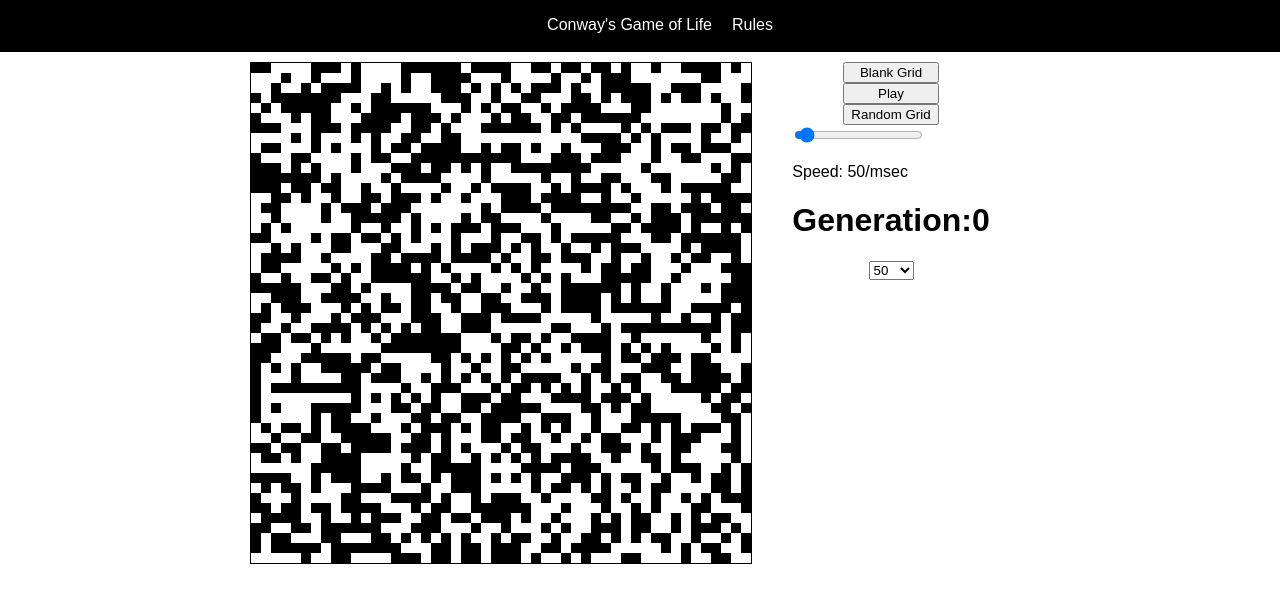
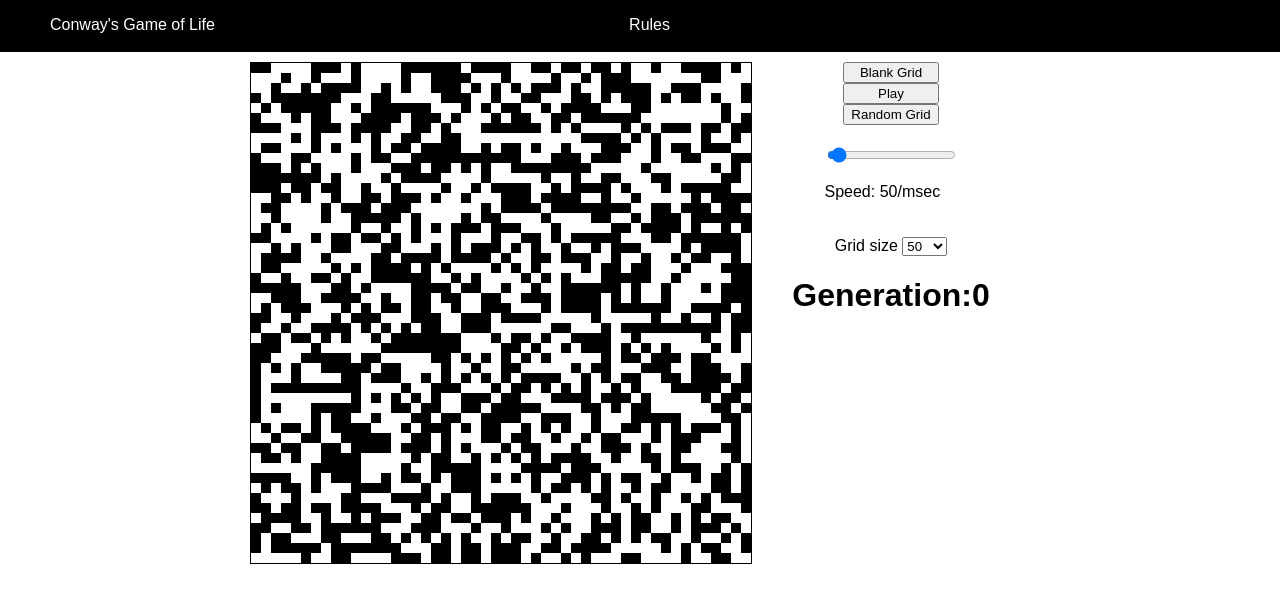
Before and after one commit to bsherwood9/gameOfLifeJS, a plain HTML site: page index.html in a window 1280 px wide. Drawn offline with Linux system fonts and the light colour scheme.

Commit message:
added some rules and a favicon.

```diff
--- a/index.html
+++ b/index.html
@@ -4,13 +4,14 @@
 <head>
   <title>Game of Life</title>
   <meta charset="UTF-8" />
+  <link rel="icon" href="icon.png" type="image/ico" />
   <link rel="stylesheet" type="text/css" href="./src/styles.css" />
 </head>
 
 <body>
   <div class="nav-container">
     <ul class="nav">
-      <li> Conway's Game of Life</li>
+      <li id="name"> Conway's Game of Life</li>
       <li id="myBtn">Rules</li>
     </ul>
   </div>
@@ -18,13 +19,21 @@
   <div id="modal" class="modal">
     <div class="modal-content">
       <span id="close">X</span>
-      <h1>Rules of the Game!</h1>
+      <h1>Conway's Game of Life Rules</h1>
+      <p>The rules of this game are pretty straightforward. Every square or cell is either alive(black) or dead(white).
+        Every cell interacts with the cells around it according to a few rules.
+      <p>
+      <p>1. Any live cell that has two or three adjacent live cells lives.</p>
+      <p>2. A dead cell that has three living adjacent cells, becomes a live cell.</p>
+      <p>3. Any other cell that doesn't meet the above two rules dies.</p>
+      <p>These rules are applied every generation or step.</p>
     </div>
 
   </div>
 
   <div class="ccontainer">
     <canvas id="canvas"></canvas>
+
     <div class="controls">
       <div class="buttons">
         <button id="button">Blank Grid</button>
@@ -34,17 +43,22 @@
       <div class="slider">
         <input type="range" min="10" max="1000" value="50" id="slider" step="10" />
         <p>Speed: <span id="speed"></span>/msec</p>
-        <h1>Generation:<span id="gen"></span> </h1>
+      </div>
+      <div>
+        <label>Grid size</label>
+        <select name="gridsize" id="ratio">
+          <option value="100">10</option>
+          <option value="250">25</option>
+          <option value="500" selected>50</option>
+          <option value="1000">100</option>
+          <option value="5000">500</option>
+        </select>
       </div>
 
 
-      <select name="gridsize" id="ratio">
-        <option value="100">10</option>
-        <option value="250">25</option>
-        <option value="500" selected>50</option>
-        <option value="1000">100</option>
-        <option value="5000">500</option>
-      </select>
+
+
+      <h1>Generation:<span id="gen"></span> </h1>
     </div>
   </div>
   <script src="src/index.js"></script>
--- a/src/index.js
+++ b/src/index.js
@@ -113,8 +113,10 @@ function newGrid() {
 }
 
 function initFill() {
+
   ctx.fillStyle = "white"
   ctx.fillRect(0, 0, c.width, c.height)
+
 }
 
 function draw() {
--- a/src/styles.css
+++ b/src/styles.css
@@ -2,6 +2,7 @@ body {
   margin: 0;
   font-family: sans-serif;
   display: grid;
+  box-sizing: border-box;
 }
 
 #canvas {
@@ -14,17 +15,22 @@ li {
   padding: 0px 10px;
 
 }
+
 a {
   text-decoration: none;
   color: white;
+}
+li {
+ cursor: pointer;
 }
 .nav-container {
   background: black;
   color: white;
 }
 .nav {
+  width: 50%;
   display: flex;
-  justify-content: center;
+  justify-content: space-between;
   height: 20px;
 
 }
@@ -45,6 +51,9 @@ a {
   padding:0 40px;
 }
 
+.slider {
+  padding: 20px 0;
+}
 
 /*modal stuff */
 .modal {
```
Also changed, not shown: icon.png (added).
